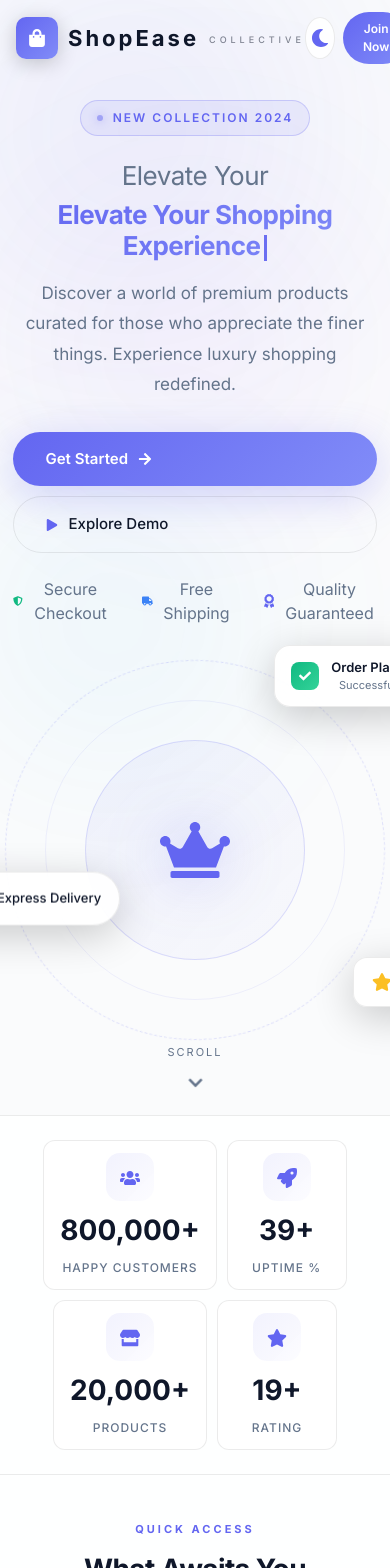
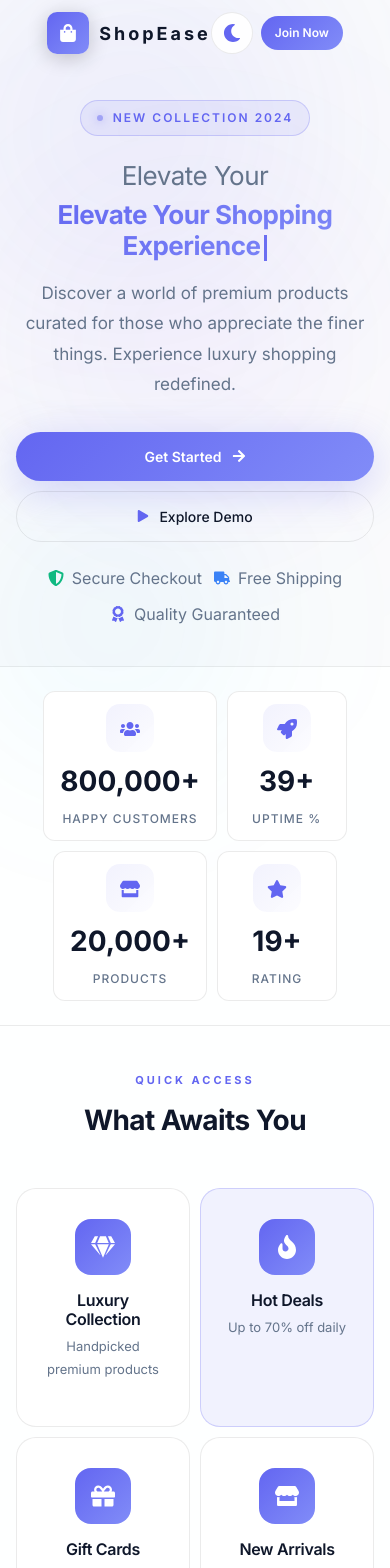
Before and after one commit to patel-Asan/shopease, a React (Vite) app in the folder Front/: page / in a window 390 px wide. Shown: the top 1568 px of the page. Built offline with nearby package versions, Linux system fonts and the light colour scheme.

Commit message:
Fix hero section mobile responsive with conditional styles

```diff
--- a/Front/src/pages/LandingPage.jsx
+++ b/Front/src/pages/LandingPage.jsx
@@ -336,8 +336,8 @@ export default function LandingPage() {
             <div style={s.logoIcon}>
               <FaShoppingBag style={s.logoIconInner} />
             </div>
-            <span style={s.logoText}>ShopEase</span>
-            <span style={s.logoSubtext}>COLLECTIVE</span>
+            <span style={isMobile ? { ...s.logoText, fontSize: "18px" } : s.logoText}>ShopEase</span>
+            <span style={isMobile ? { ...s.logoSubtext, display: "none" } : s.logoSubtext}>COLLECTIVE</span>
           </div>
 
 
@@ -368,8 +368,8 @@ export default function LandingPage() {
         </div>
       </nav>
 
-      <section style={isMobile ? { ...s.hero, flexDirection: "column", padding: "120px 20px 60px", textAlign: "center" } : s.hero} className="hero">
-        <div style={s.heroContent}>
+      <section style={isMobile ? { ...s.hero, flexDirection: "column", padding: "100px 16px 40px", textAlign: "center", minHeight: "auto" } : s.hero} className="hero">
+        <div style={isMobile ? { ...s.heroContent, maxWidth: "100%", textAlign: "center" } : s.heroContent} className="hero-content">
           <div style={s.heroBadge}>
             <span style={s.badgeDot} />
             <span style={{color: accentColor, fontSize: "12px", fontWeight: "600", letterSpacing: "2px"}}>NEW COLLECTION 2024</span>
@@ -386,17 +386,17 @@ export default function LandingPage() {
           </p>
 
           <div style={s.heroButtons} className="hero-buttons">
-            <button style={s.heroPrimaryBtn} onClick={() => navigate("/register")}>
+            <button style={isMobile ? { ...s.heroPrimaryBtn, width: "100%", justifyContent: "center" } : s.heroPrimaryBtn} className="hero-primary-btn" onClick={() => navigate("/register")}>
               <span>Get Started</span>
               <FaArrowRight style={s.btnIcon} />
             </button>
-            <button style={s.heroSecondaryBtn} onClick={() => navigate("/login")}>
+            <button style={isMobile ? { ...s.heroSecondaryBtn, width: "100%", justifyContent: "center" } : s.heroSecondaryBtn} className="hero-secondary-btn" onClick={() => navigate("/login")}>
               <FaPlay style={s.playIcon} />
               <span>Explore Demo</span>
             </button>
           </div>
 
-          <div style={s.heroTrust}>
+          <div style={isMobile ? { ...s.heroTrust, justifyContent: "center", flexWrap: "wrap", gap: "12px" } : s.heroTrust} className="hero-trust">
             <div style={s.trustItem}>
               <FaShieldAlt style={{...s.trustIcon, color: "#10b981"}} />
               <span style={{color: textSecondary}}>Secure Checkout</span>
@@ -412,7 +412,7 @@ export default function LandingPage() {
           </div>
         </div>
 
-        <div style={s.heroVisual}>
+        <div style={isMobile ? { display: "none" } : s.heroVisual} className="hero-visual">
           <div style={s.heroImageWrapper}>
             <div style={s.heroRing} />
             <div style={s.heroRing2} />
@@ -442,7 +442,7 @@ export default function LandingPage() {
           </div>
         </div>
 
-        <div style={s.scrollIndicator}>
+        <div style={isMobile ? { display: "none" } : s.scrollIndicator} className="scroll-indicator">
           <span style={{fontSize: "11px", letterSpacing: "2px", textTransform: "uppercase"}}>Scroll</span>
           <FaChevronDown style={s.scrollIcon} />
         </div>
@@ -528,7 +528,7 @@ export default function LandingPage() {
           </button>
           <div style={s.testimonialContainer}>
             <FaQuoteLeft style={s.quoteIcon} />
-            <div style={s.testimonialCard} className="testimonial-card">
+            <div style={isMobile ? { ...s.testimonialCard, padding: "16px", borderRadius: "16px" } : s.testimonialCard} className="testimonial-card">
               <div style={s.testimonialStars}>
                 {[...Array(5)].map((_, i) => <FaStar key={i} style={s.starIcon} />)}
               </div>
@@ -560,7 +560,7 @@ export default function LandingPage() {
           <p style={s.sectionSubtitle}>Come see us in person at our flagship location</p>
         </div>
         <div style={s.mapContainer} className="map-container">
-          <div style={s.mapWrapper} className="map-wrapper">
+          <div style={isMobile ? { ...s.mapWrapper, minHeight: "250px", borderRadius: "16px", flex: 1, width: "100%" } : s.mapWrapper} className="map-wrapper">
             <iframe
               src="https://www.google.com/maps/embed?pb=!1m18!1m12!1m3!1d3022.9663095343008!2d-74.00425878459418!3d40.74076794379132!2m3!1f0!2f0!3f0!3m2!1i1024!2i768!4f13.1!3m3!1m2!1s0x89c259bf5c1654f3%3A0xc80f9cfce5383d5d!2sGoogle!5e0!3m2!1sen!2sus!4v1635959283754!5m2!1sen!2sus"
               style={s.mapIframe}
@@ -570,8 +570,8 @@ export default function LandingPage() {
               title="Store Location"
             />
           </div>
-          <div style={s.mapInfo} className="map-info">
-            <div style={s.mapInfoCard}>
+          <div style={isMobile ? { ...s.mapInfo, flex: 1, width: "100%" } : s.mapInfo} className="map-info">
+            <div style={isMobile ? { ...s.mapInfoCard, padding: "16px", borderRadius: "16px" } : s.mapInfoCard}>
               <h3 style={s.mapInfoTitle}>Flagship Store</h3>
               <p style={s.mapInfoText}>123 ShopEase Avenue, Manhattan</p>
               <p style={s.mapInfoText}>New York, NY 10001</p>
```
